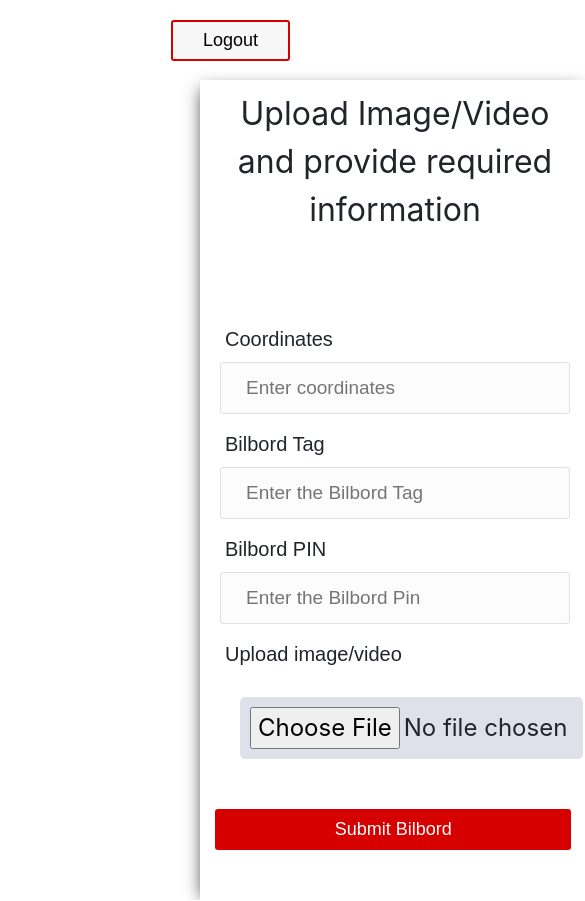
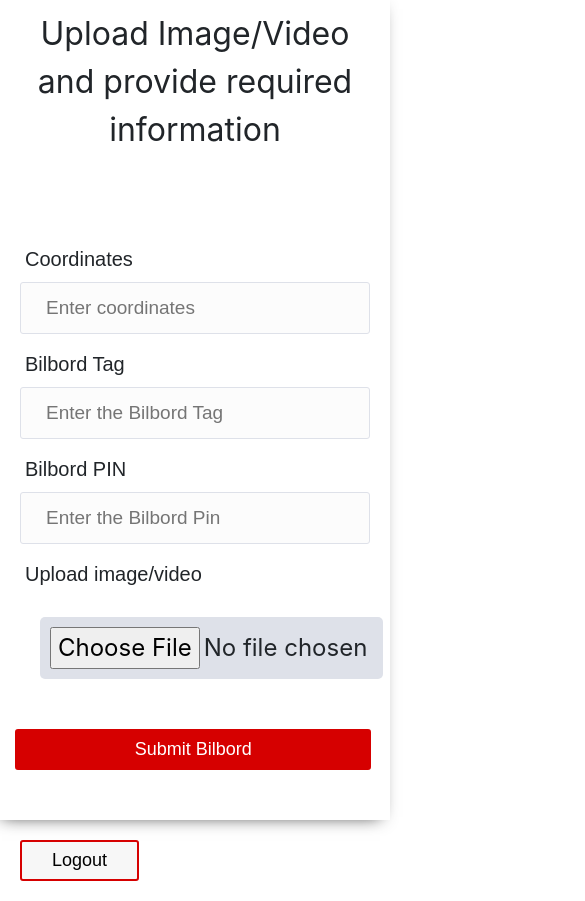
Before and after one commit to MalcolmTomisin/reactTwt, a React (Create React App) app: page / in a window 390 px wide. Shown: the whole page, 585 px wide, since content can reach past the window. Built offline with nearby package versions, Linux system fonts and the light colour scheme; sample sign-in values are in the browser's storage.

Commit message:
responsive adjust

```diff
--- a/package.json
+++ b/package.json
@@ -35,5 +35,6 @@
       "last 1 firefox version",
       "last 1 safari version"
     ]
-  }
+  },
+  "homepage": "."
 }
--- a/src/components/cardComponent/card.styles.css
+++ b/src/components/cardComponent/card.styles.css
@@ -1,13 +1,13 @@
 .container {
     box-shadow: -4px 3px 16px -6px rgba(0,0,0,0.78);
-    position: relative;
-    left: 200px;
-    top: 80px;
+    /* position: relative; */
+    /* left: 200px;
+    top: 80px; */
     padding-top: 10px;
     padding-bottom: 50px;
     margin: 0 auto;
-    position: absolute;
-    left: 200px;
+    /* position: absolute; */
+    /* left: 200px; */
 }
 .header-text {
     text-align: center;
--- a/src/home/home.css
+++ b/src/home/home.css
@@ -9,7 +9,7 @@
     border-radius: 3px;
     font-family: Oxygen, sans-serif;
     background-color: rgba(15, 15, 15, 0.03);
-    margin-top: 20px;
+    margin: 20px;
     border: 2px solid #D60000;
     transition: background-color 0.3s ease-out;
     cursor: pointer;
--- a/src/home/renderer.js
+++ b/src/home/renderer.js
@@ -33,16 +33,15 @@ class Home extends Component {
         if (!localStorage.getItem("userData")) {
             return(<Redirect to={"/signin"}/>)
         }
-        return(
+        return (
+          <div>
             <div>
-                <div style={{ position: "absolute", right: "100px" }}>
-                    <button type="button" className="logout-btn" onClick={this.logout}>Logout</button>
-                </div>
-
-                <div >
-                    <CardComponent/>
-                </div>
+              <CardComponent />
             </div>
+            <button type="button" className="logout-btn" onClick={this.logout}>
+              Logout
+            </button>
+          </div>
         );
     }
 }
```
